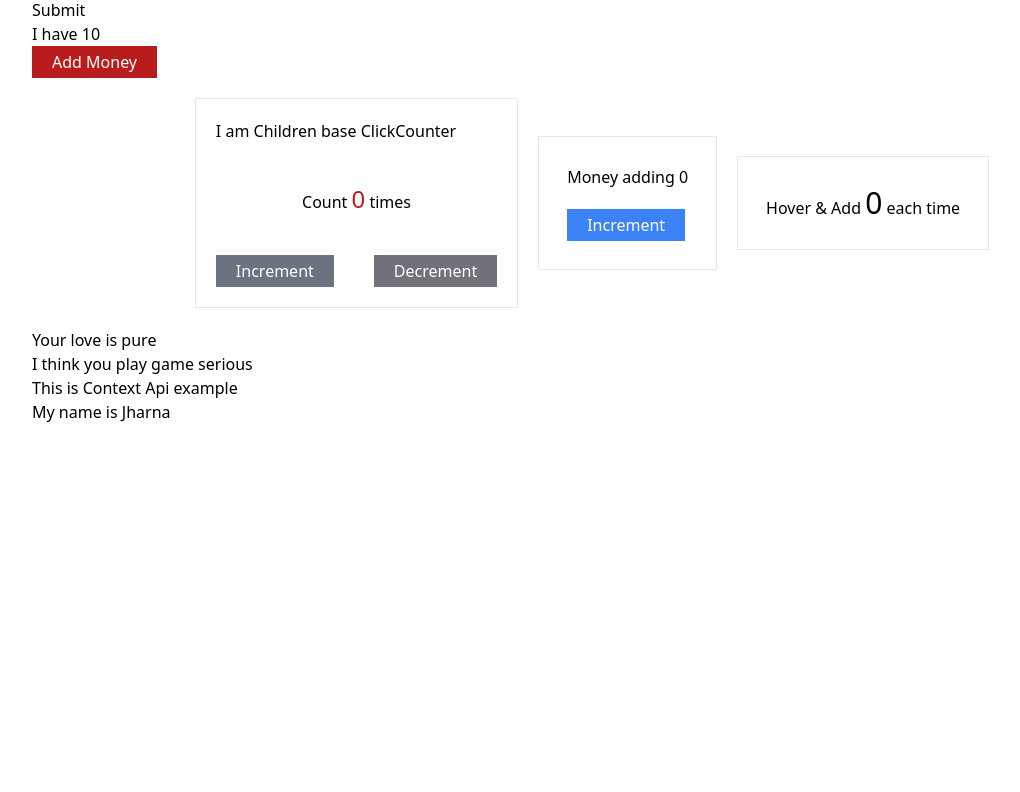
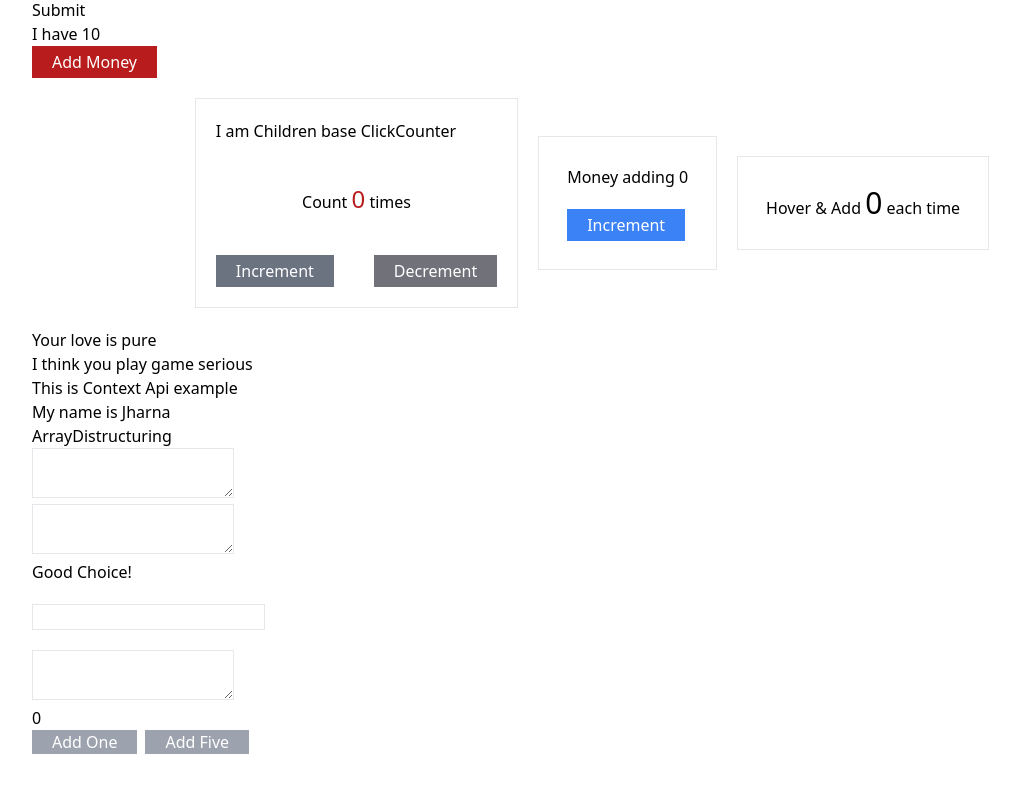
Before and after one commit to jharnakhatun2/react-concept, a React (Vite) app: page / in a window 1280 px wide. Shown: the part 258-1050 px from the top of the page, without its empty margins (48-1068 px from the left). Before the commit the page ends 800 px from the top, so only its background shows below. Built offline with nearby package versions, Linux system fonts and the light colour scheme.

Commit message:
added useState hook examples

```diff
--- a/src/App.jsx
+++ b/src/App.jsx
@@ -7,6 +7,8 @@ import ClickCounters from "./state-management/render-props/render/ClickCounters"
 import Counter from "./state-management/render-props/render/Counter";
 import HoverCounters from "./state-management/render-props/render/HoverCounters";
 import ChildOne from "./state-management/contextApi/ChildOne";
+import ArrayDistructuring from "./hooks/useState/ArrayDistructuring";
+import Display from "./hooks/useState/Display";
 
 function App() {
   return (
@@ -29,6 +31,8 @@ function App() {
         />
       </div>
       <ChildOne />
+      <ArrayDistructuring />
+      <Display />
     </section>
   );
 }
--- /dev/null
+++ b/src/hooks/useState/ArrayDistructuring.jsx
@@ -0,0 +1,7 @@
+export default function ArrayDistructuring() {
+  const array = [1, 2];
+  const [a, b] = array; //a=1, b=2
+  console.log(a, b);
+
+  return <div>ArrayDistructuring</div>;
+}
--- /dev/null
+++ b/src/hooks/useState/Basic.jsx
@@ -0,0 +1,18 @@
+import { useState } from "react";
+
+export default function Basic() {
+  const [todo, setTodo] = useState("");
+  return (
+    <div>
+      <p>{todo}</p>
+      <p>
+        <textarea
+          name="details"
+          value={todo}
+          onChange={(e) => setTodo(e.target.value)}
+          className="border"
+        />
+      </p>
+    </div>
+  );
+}
--- /dev/null
+++ b/src/hooks/useState/Condition.jsx
@@ -0,0 +1,29 @@
+import { useState } from "react";
+
+export default function Condition() {
+  const [todo, setTodo] = useState("");
+  const [warning, setWarning] = useState("");
+
+  const handleTodo = (e) => {
+    const updateTodo = e.target.value;
+    const updateWarning = updateTodo.includes(".js")
+      ? "any formate not supported in this field"
+      : null;
+    setTodo(updateTodo);
+    setWarning(updateWarning);
+  };
+  return (
+    <div>
+      <p>{todo}</p>
+      <p>
+        <textarea
+          name="details"
+          value={todo}
+          onChange={handleTodo}
+          className="border"
+        />
+      </p>
+      <h1>{warning || "Good Choice!"}</h1>
+    </div>
+  );
+}
--- /dev/null
+++ b/src/hooks/useState/Display.jsx
@@ -0,0 +1,15 @@
+import Basic from "./Basic";
+import Condition from "./Condition";
+import Object from "./Object";
+import PreData from "./PreData";
+
+export default function Display() {
+  return (
+    <div>
+      <Basic />
+      <Condition />
+      <Object />
+      <PreData />
+    </div>
+  );
+}
--- /dev/null
+++ b/src/hooks/useState/Object.jsx
@@ -0,0 +1,29 @@
+import { useState } from "react";
+
+export default function Object() {
+  const [todo, setTodo] = useState({
+    title: "",
+    description: "",
+  });
+  const { title, description } = todo;
+  return (
+    <div>
+      <h1>{title}</h1>
+      <input
+        type="text"
+        name="title"
+        value={title}
+        onChange={(e) => setTodo({ ...todo, title: e.target.value })}
+        className="border my-5"
+      />
+      <br />
+      <h1>{description}</h1>
+      <textarea
+        name="description"
+        value={description}
+        onChange={(e) => setTodo({ ...todo, description: e.target.value })}
+        className="border"
+      />
+    </div>
+  );
+}
--- /dev/null
+++ b/src/hooks/useState/PreData.jsx
@@ -0,0 +1,31 @@
+import { useState } from "react";
+
+export default function PreData() {
+  const [count, setCount] = useState(0);
+  let i = 0;
+  const addFive = () => {
+    while (i < 5) {
+      setCount((preCount) => preCount + 1);
+      i += 1;
+    }
+  };
+  return (
+    <div>
+      <h1>{count}</h1>
+      <button
+        type="button"
+        onClick={() => setCount((preCount) => preCount + 1)}
+        className="bg-gray-400 text-white px-5 mr-2"
+      >
+        Add One
+      </button>
+      <button
+        type="button"
+        onClick={addFive}
+        className="bg-gray-400 text-white px-5"
+      >
+        Add Five
+      </button>
+    </div>
+  );
+}
```
